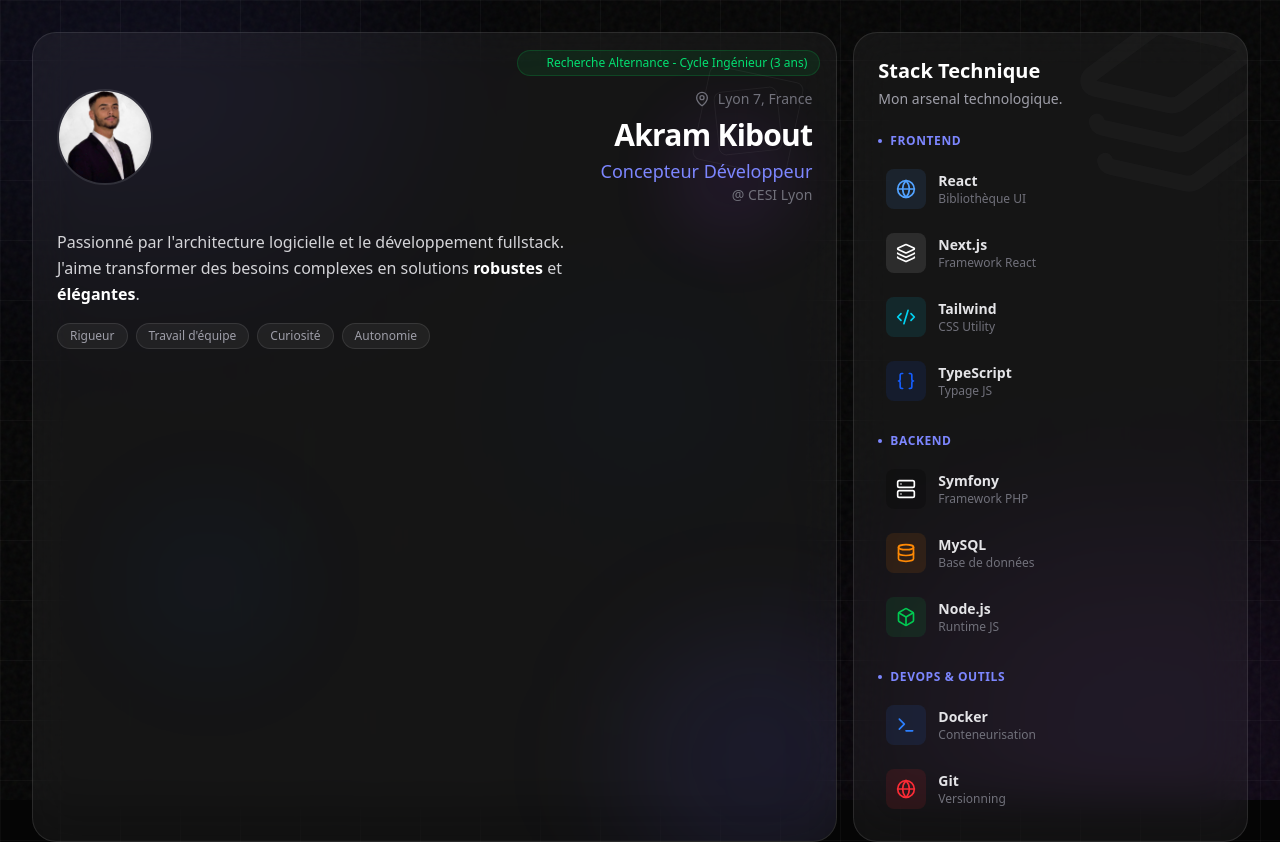
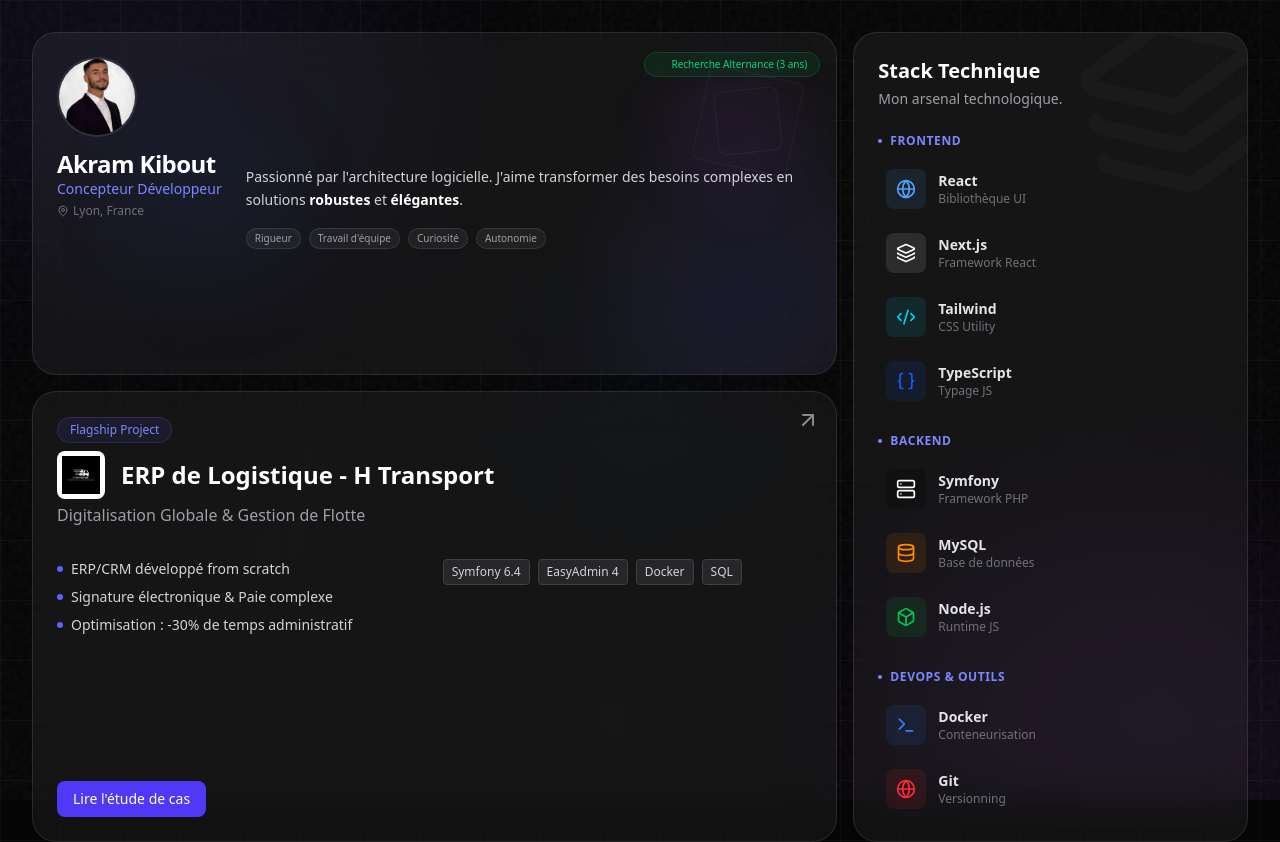
Before and after one commit to Akrapovitch05/portfolio, a Next.js app: page / in a window 1280 px wide. Shown: the top 842 px of the page. Built offline with nearby package versions, Linux system fonts and the light colour scheme.

Commit message:
style: Resize Hero and Socials for compact, gap-free layout

```diff
--- a/app/page.tsx
+++ b/app/page.tsx
@@ -14,30 +14,23 @@
     <main className="min-h-screen p-4 md:p-8 flex items-center justify-center">
       <div className="w-full max-w-7xl animate-fade-in space-y-8">
         <BentoGrid>
-          {/* Row 1-2: Hero (2x2) + Stack (1x2) */}
+          {/* Row 1: Hero (2x1) + Stack (1x2 starts) */}
           <Hero />
           <Stack />
 
-          {/* Row 3: Flagship Project (2x1) + Vlogs (1x1) */}
+          {/* Row 2: Project (2x1) + Stack (ends) */}
           <ProjectCard />
+
+          {/* Row 3: Timeline (3x1) */}
+          <Timeline />
+
+          {/* Row 4: Contact (2x1) + Vlogs (1x1) */}
+          <ContactForm />
           <Vlogs />
 
-          {/* Row 4: Timeline (3x1) */}
-          <Timeline />
-
-          {/* Row 5-6: Contact (2x2) + Experience (1x1) + Socials (1x1) */}
-          <ContactForm />
-
+          {/* Row 5: Socials (2x1) + Experience (1x1) */}
+          <Socials />
           <Experience />
-          <Socials />
-          {/* Wait, Experience and Socials are separate BentoCards.
-              If ContactForm is 2x2, we can just place Experience and Socials after it.
-              The grid auto-flow will handle it:
-              - ContactForm takes (0,0)-(1,1) in the 2x2 subgrid of available space.
-              - Experience takes (2,0).
-              - Socials takes (2,1).
-              So I should NOT wrap them in a div, just list them.
-          */}
         </BentoGrid>
 
         <footer className="text-center text-zinc-600 text-sm py-8">
--- a/components/ContactForm.tsx
+++ b/components/ContactForm.tsx
@@ -35,7 +35,7 @@
     };
 
     return (
-        <BentoCard colSpan={2} rowSpan={2} className="relative overflow-hidden">
+        <BentoCard colSpan={2} className="relative overflow-hidden">
             {/* Background decoration */}
             <div className="absolute -top-24 -right-24 w-64 h-64 bg-indigo-500/10 rounded-full blur-3xl" />
 
--- a/components/Hero.tsx
+++ b/components/Hero.tsx
@@ -12,18 +12,19 @@
 
     return (
         <>
-            <BentoCard colSpan={2} rowSpan={2} className="relative group">
+            <BentoCard colSpan={2} rowSpan={1} className="relative group">
                 <div className="absolute top-4 right-4 animate-pulse">
-                    <span className="inline-flex items-center gap-2 px-3 py-1 rounded-full bg-green-500/10 border border-green-500/20 text-green-400 text-xs font-medium">
-                        <span className="w-2 h-2 rounded-full bg-green-500 animate-ping" />
-                        Recherche Alternance - Cycle Ingénieur (3 ans)
+                    <span className="inline-flex items-center gap-2 px-3 py-1 rounded-full bg-green-500/10 border border-green-500/20 text-green-400 text-[10px] font-medium">
+                        <span className="w-1.5 h-1.5 rounded-full bg-green-500 animate-ping" />
+                        Recherche Alternance (3 ans)
                     </span>
                 </div>
 
-                <div className="mt-8 flex flex-col gap-6 z-10 h-full">
-                    <div className="flex items-start justify-between">
+                <div className="flex flex-col md:flex-row gap-6 z-10 h-full items-center md:items-start">
+                    {/* Left: Identity */}
+                    <div className="flex flex-col items-center md:items-start text-center md:text-left shrink-0">
                         <div
-                            className="w-24 h-24 rounded-full border-2 border-white/10 overflow-hidden relative shrink-0 group-hover:border-indigo-500/50 transition-colors cursor-pointer"
+                            className="w-20 h-20 rounded-full border-2 border-white/10 overflow-hidden relative group-hover:border-indigo-500/50 transition-colors cursor-pointer mb-3"
                             onClick={() => setIsModalOpen(true)}
                         >
                             <Image
@@ -34,32 +35,26 @@
                                 priority
                             />
                         </div>
-
-                        <div className="flex flex-col items-end text-right">
-                            <div className="flex items-center gap-2 text-zinc-500 text-sm mb-2">
-                                <MapPin size={16} />
-                                <span>Lyon 7, France</span>
-                            </div>
-                            <h1 className="text-3xl font-bold tracking-tight text-white mb-1">
-                                Akram Kibout
-                            </h1>
-                            <p className="text-indigo-400 font-medium text-lg">
-                                Concepteur Développeur
-                            </p>
-                            <p className="text-zinc-500 text-sm">
-                                @ CESI Lyon
-                            </p>
+                        <h1 className="text-2xl font-bold tracking-tight text-white leading-tight">
+                            Akram Kibout
+                        </h1>
+                        <p className="text-indigo-400 font-medium text-sm">
+                            Concepteur Développeur
+                        </p>
+                        <div className="flex items-center gap-1 text-zinc-500 text-xs mt-1">
+                            <MapPin size={12} />
+                            <span>Lyon, France</span>
                         </div>
                     </div>
 
-                    <div className="space-y-4 max-w-lg">
-                        <p className="text-zinc-300 leading-relaxed">
-                            Passionné par l'architecture logicielle et le développement fullstack.
-                            J'aime transformer des besoins complexes en solutions <span className="text-white font-semibold">robustes</span> et <span className="text-white font-semibold">élégantes</span>.
+                    {/* Right: Bio & Skills */}
+                    <div className="flex flex-col justify-center h-full pt-2">
+                        <p className="text-zinc-300 text-sm leading-relaxed mb-4 line-clamp-3">
+                            Passionné par l'architecture logicielle. J'aime transformer des besoins complexes en solutions <span className="text-white font-semibold">robustes</span> et <span className="text-white font-semibold">élégantes</span>.
                         </p>
                         <div className="flex flex-wrap gap-2">
                             {["Rigueur", "Travail d'équipe", "Curiosité", "Autonomie"].map((skill) => (
-                                <span key={skill} className="px-3 py-1 rounded-full bg-white/5 border border-white/10 text-xs text-zinc-400">
+                                <span key={skill} className="px-2 py-0.5 rounded-full bg-white/5 border border-white/10 text-[10px] text-zinc-400">
                                     {skill}
                                 </span>
                             ))}
--- a/components/Socials.tsx
+++ b/components/Socials.tsx
@@ -12,7 +12,7 @@
     ];
 
     return (
-        <BentoCard className="grid grid-cols-2 gap-4 place-items-center">
+        <BentoCard colSpan={2} className="grid grid-cols-4 gap-4 place-items-center">
             {socials.map((social, index) => (
                 <a
                     key={index}
```
